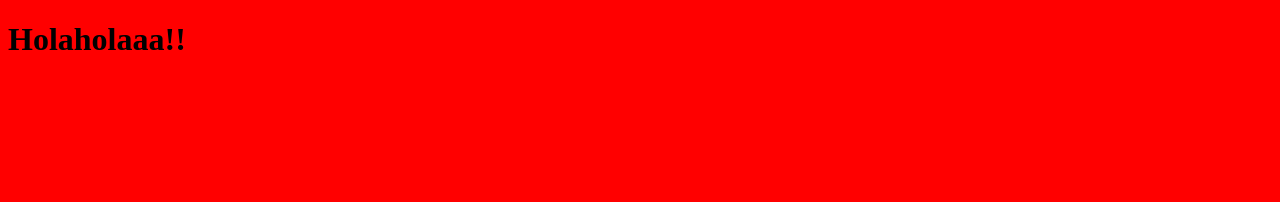
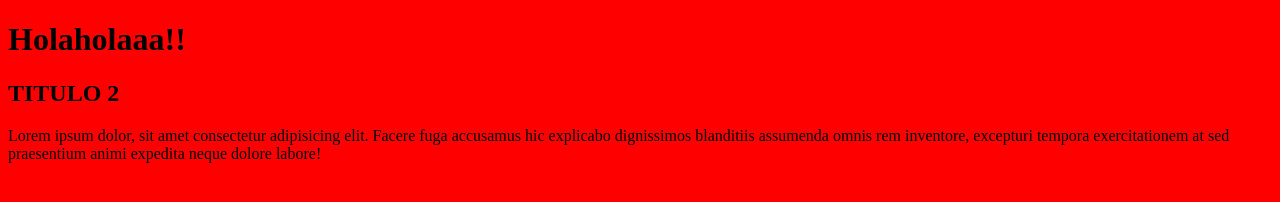
Before and after one commit to robgelves/mi-primer-web, a plain HTML site: page index.html in a window 1280 px wide. Drawn offline with Linux system fonts and the light colour scheme.

Commit message:
agregando un titulo

```diff
--- a/index.html
+++ b/index.html
@@ -11,5 +11,7 @@
 <body>
    <h1> Holaholaaa!!</h1>
    <script src="index.js"></script>
+   <h2>TITULO 2   </h2>
+   <p>Lorem ipsum dolor, sit amet consectetur adipisicing elit. Facere fuga accusamus hic explicabo dignissimos blanditiis assumenda omnis rem inventore, excepturi tempora exercitationem at sed praesentium animi expedita neque dolore labore!</p>
 </body>
 </html>
```
